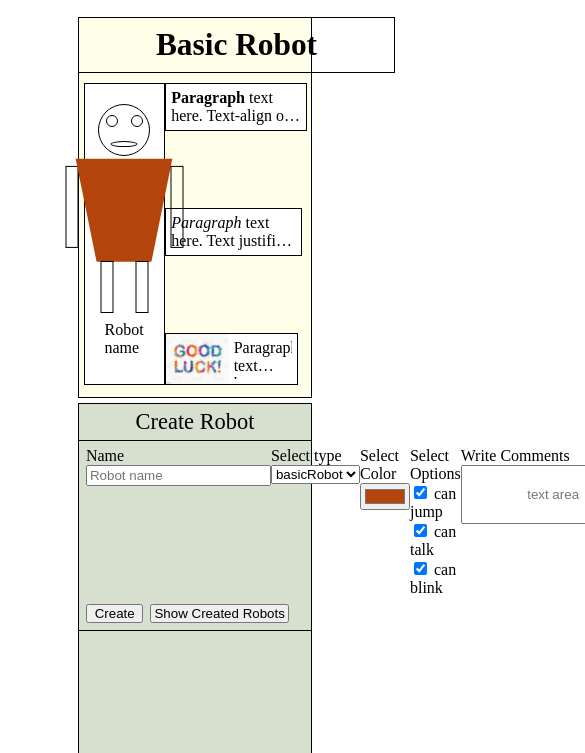
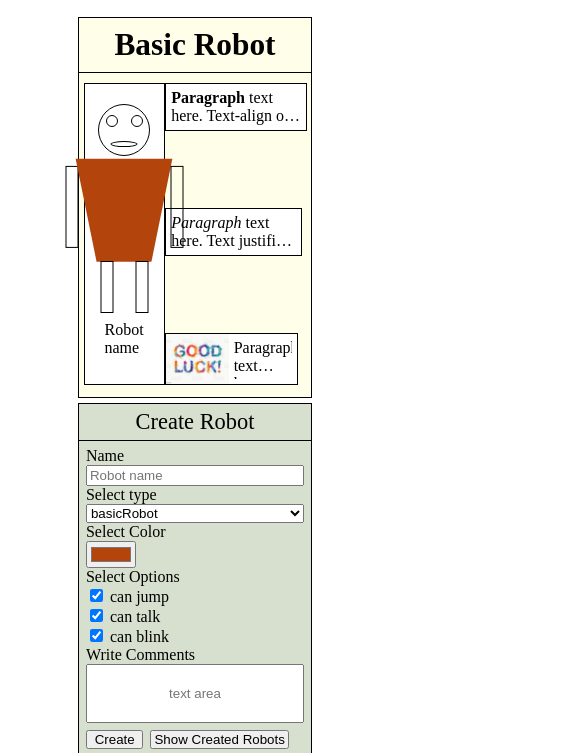
Before and after one commit to m-uymaz/playtechRobot, a plain HTML site: page index.html in a window 390 px wide. Shown: the part 77-830 px from the top of the page, 585 px wide, since content can reach past the window. Drawn offline with Linux system fonts and the light colour scheme.

Commit message:
kind of fixed resizing

```diff
--- a/style.css
+++ b/style.css
@@ -156,7 +156,7 @@ img:nth-of-type(1) {
     display: flex;
     justify-content: center;
     border: 1px solid black;
-    width: 315px;
+    max-width: 315px;
 }
 
 #basicRobot, h3 {
@@ -225,3 +225,10 @@ button:nth-of-type(2) {
     height: 201px;
     margin-bottom: -21px;
 }
+
+@media (max-width: 1072px) {
+    #mainForm {
+        display: flex;
+        flex-direction: column;
+    }
+}
```
